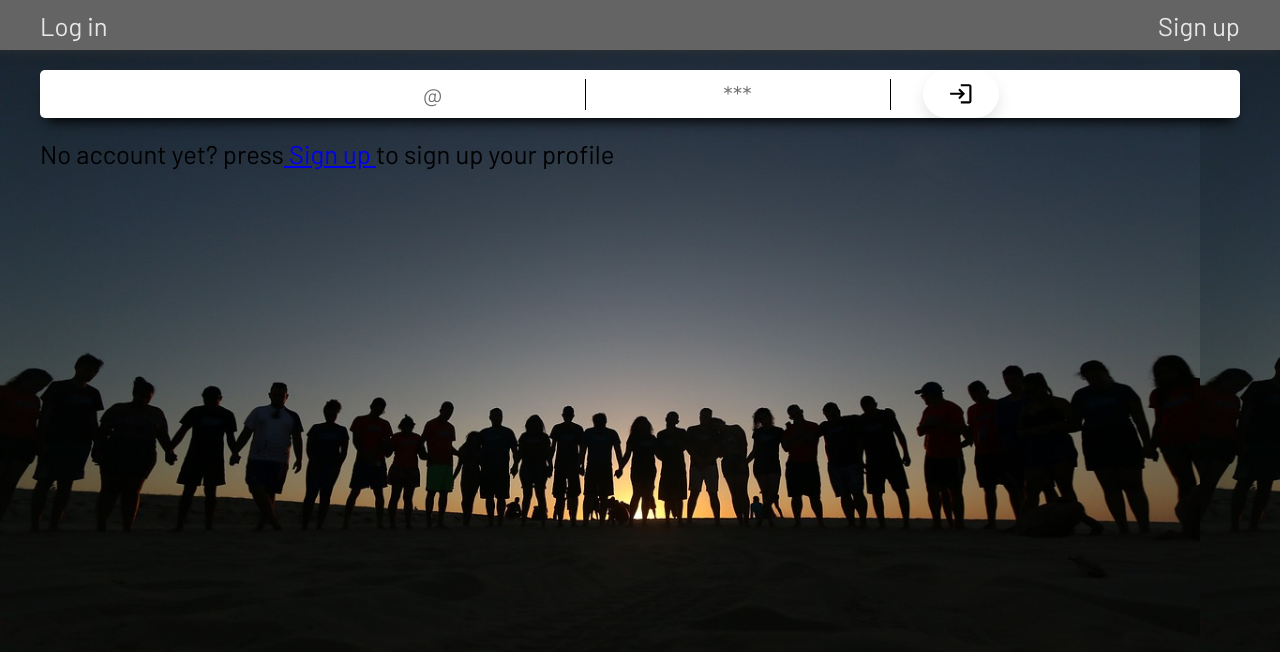
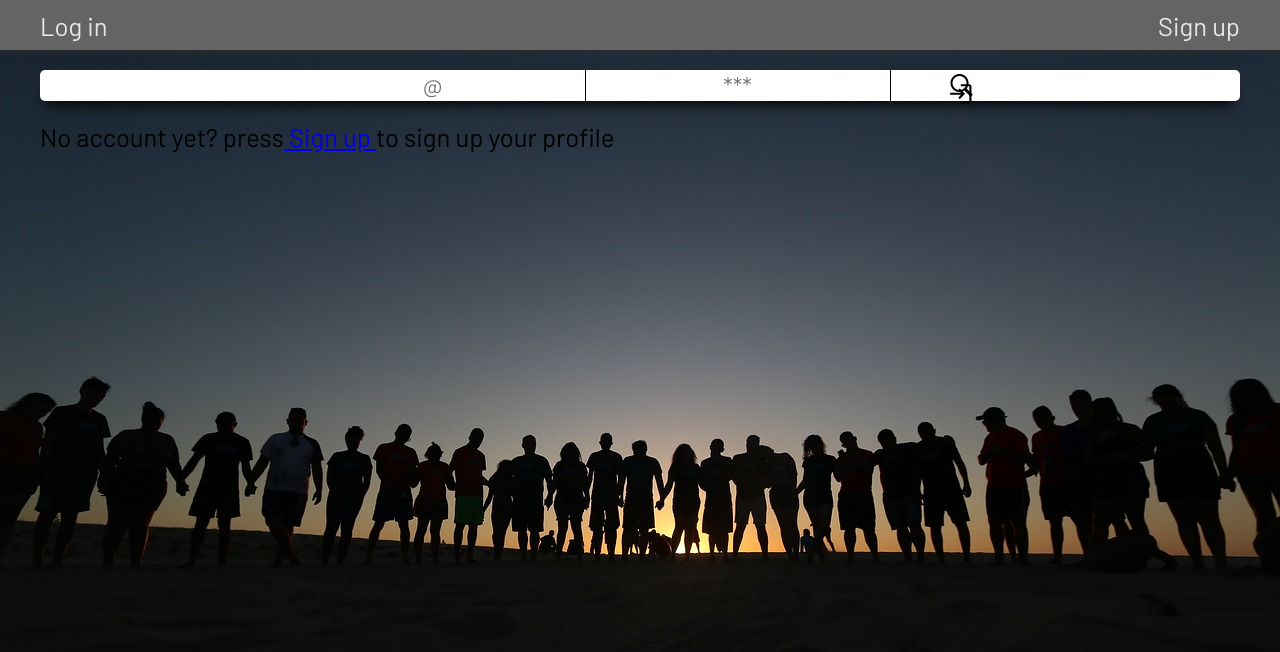
Before and after one commit to mcbauman/Final-Project-friendsFinder, a React (Create React App) app in the folder frontend/: page / in a window 1280 px wide. Shown: the top 652 px of the page. Built offline with nearby package versions, Linux system fonts and the light colour scheme; no server answers.

Commit message:
profil is started to get some style

```diff
--- a/frontend/src/Routes/Search.jsx
+++ b/frontend/src/Routes/Search.jsx
@@ -79,8 +79,7 @@ export default function Search(props){
                 <Select className='selectInSearch' onChange={setInterests} closeMenuOnSelect={false}
                 isMulti options={options}/>
                 <button type="submit">
-                    <MdSearch/>
-                    {/* Search */}
+                    {/* <MdSearch/> */}
                 </button>
             </form>
             {listOfUsers&&listOfUsers.length?(
--- a/frontend/src/Routes/Singin.jsx
+++ b/frontend/src/Routes/Singin.jsx
@@ -20,7 +20,7 @@ export default function Singin(props){
     const [number, setNumber]=useState()
     const [zipCode, setZipCode]=useState()
     const [city, setCity]=useState("")
-    const [country, setCountry]=useState("")
+    const [country, setCountry]=useState("DE")
     const options=Activities
     const notifySuccess = () => toast("Your profile is created");
     const notifyError = (text) => toast(text);
--- a/frontend/src/Routes/Start.jsx
+++ b/frontend/src/Routes/Start.jsx
@@ -32,6 +32,7 @@ export default function Forum(props) {
             })
             .catch(error => alert(error.response?.data?.error || "Unknown error"))
     }
+    console.log(posts);
 
     function declareTopic(e) {
         e.preventDefault()
--- a/frontend/src/components/style.scss
+++ b/frontend/src/components/style.scss
@@ -56,7 +56,7 @@ body{
     background-color: var(--background);
     background-image: url("../components/people-4050698_1280.jpg");
     background-attachment: fixed;
-    background-size: contain;
+    background-size: cover;
     >div{
         background-size: cover;
         background-attachment: fixed;
@@ -124,10 +124,22 @@ body{
                 .css-1s2u09g-control{
                     border: 0;
                 }
-                // button{
-                //     height: 100%;
-                //     padding: 8px;
-                // }
+                button{
+                    background-image: url(../components/icons8-search.gif);
+                    background-position: center;
+                    background-size: contain;
+                    background-repeat: no-repeat;
+                    height: 25px;
+                    border: none;
+                    box-shadow: none;
+                }
+                button:hover{
+                    background-color: white;
+                    border: none;
+                    box-shadow: none;
+                    transform: none;
+                    transform: scale(1.4);
+                }
             }
             .signin{
                 >input{
@@ -140,6 +152,12 @@ body{
                 }
             }
             section{
+                h1{
+                    color:var(--brightsecondary);
+                    svg{
+                        margin-right: 10px;
+                    }
+                }
                 >div {
                     padding: 20px 10px;
                     margin-bottom: 20px;
@@ -152,7 +170,7 @@ body{
                     a{
                         color:black;
                         &:hover{
-                            color:var(--brightmain)
+                            color:var(--brightmain);
                         }
                     }
                     .profileText{
@@ -170,8 +188,12 @@ body{
                     }
                 }
                 form{
+                    width: 100%;
+                    display: flex;
+                    justify-content: space-around;
                     button{
-                        height: 100%;
+                        align-self: end;
+                        // height: 100%;
                         // margin-left: 5px;
                     }
                     #chats{
@@ -188,7 +210,7 @@ body{
                 }
                 >.ProfileCard{
                     display: grid;
-                    grid-tempselectlate-columns: repeat(4, 1fr) repeat(2,75px);
+                    grid-template-columns: repeat(4, 1fr) repeat(2,150px);
                     grid-template-areas:
                         "img userName gender age btn1 btn2"
                         "img text text text text text"
@@ -308,35 +330,16 @@ body{
 #fileSelector{
     width: 100%;
 }
-// button{
-//     // padding: 15px ;
-//     margin-top: 10px;
-//     font-family: 'Barlow', sans-serif;
-//     font-size: 1.6rem;
-//     height: 32px;
-//     width: fit-content;
-//     font-weight: 200;
-//     border-radius: 5px;
-//     display: flex;
-//     justify-content: center;
-//     align-items: center;
-//     color: black;
-//     // background-color:var(--darksecondary);
-//     background-color: var(--brightsecondary);
-//     &:hover{
-//         box-shadow: 3px 3px 3px var(--darkmain);
-//         background-color:var(--darksecondary);
-//         color: var(--brightthirdly);
-//     }
-// }
 
 // Button VERSION 2:
 button {
-    min-width: 3rem;
-    min-height: 3rem;
+    max-width: 5em;
+    min-width: 2em;
+    // min-height: 3rem;
     padding: .3em 1em .1em 1em;
     font-size: 1.6rem;
-    max-height: 2em;
+    height: 2.7rem;
+    // max-height: 2em;
     margin-left: 2rem;
     letter-spacing: 2.5px;
     font-weight: 500;
@@ -344,7 +347,7 @@ button {
     background-color: #fff;
     border: none;
     border-radius: 45px;
-    box-shadow: 0px 8px 15px rgba(0, 0, 0, 0.1);
+    box-shadow: 0px 8px 10px rgba(0, 0, 0, 0.1);
     transition: all 0.2s ease 0s;
     cursor: pointer;
     outline: none;
@@ -396,7 +399,7 @@ select{
     color: rgb(117,117,117);
 }
 .selectInSearch{
-    // height: 70%;
+    height: 70%;
     font-size: 1.5rem;
     font-family: 'Barlow', sans-serif;
     font-weight: 90;
@@ -466,7 +469,10 @@ textarea{
                         select{
                             width: 20%;
                             display: flex;
-                            align-self: flex-end;
+                            // align-self: flex-end;
+                        }
+                        fieldset{
+                            border: none;
                         }
                     }
                     section{
@@ -479,6 +485,30 @@ textarea{
                             "text text text text"
                             "text text text text"
                             "form form form form";
+                            .imgSearch{
+                                margin-bottom: 5px;
+                            }
+                            .gender,
+                            .age{
+                                display: flex;
+                                justify-content: center;
+                                align-items: center;
+                            }
+                            .profileText{
+                                border: 1px var(--darkmain) solid;
+                                background-color: var(--brightsecondary);
+                                font-style: italic;
+                                font-size: 1.4rem;
+                                // width: fit-content;
+                                // padding:10px;
+                                // margin-top: 10px;
+                                border-radius: 10px;
+                                    }
+                            button{
+                                padding: 5px 0 0 0;
+                                margin: 5px;
+                            }
+
                         }
                         form{
                             input{
```
Also changed, not shown: frontend/src/components/icons8-search.gif (added), 1 other file (tests, documents, lock files or other folders).
